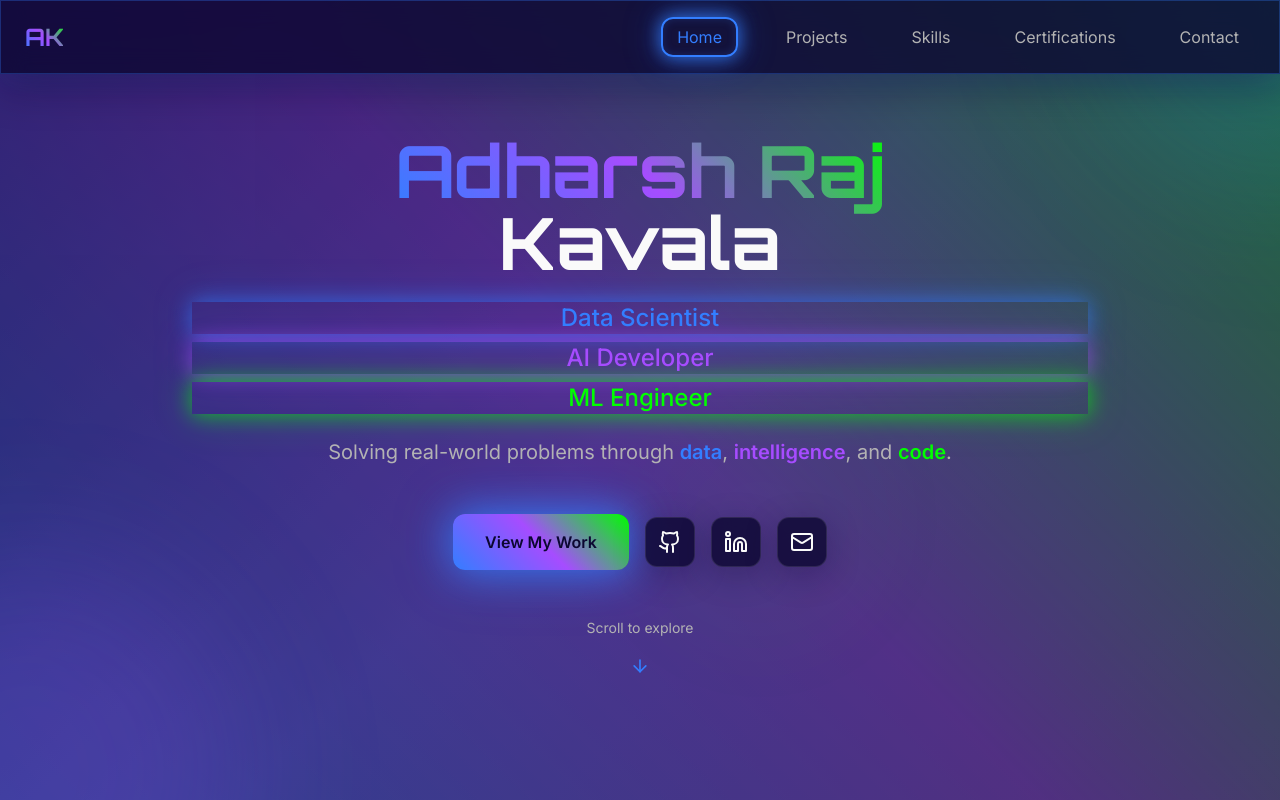
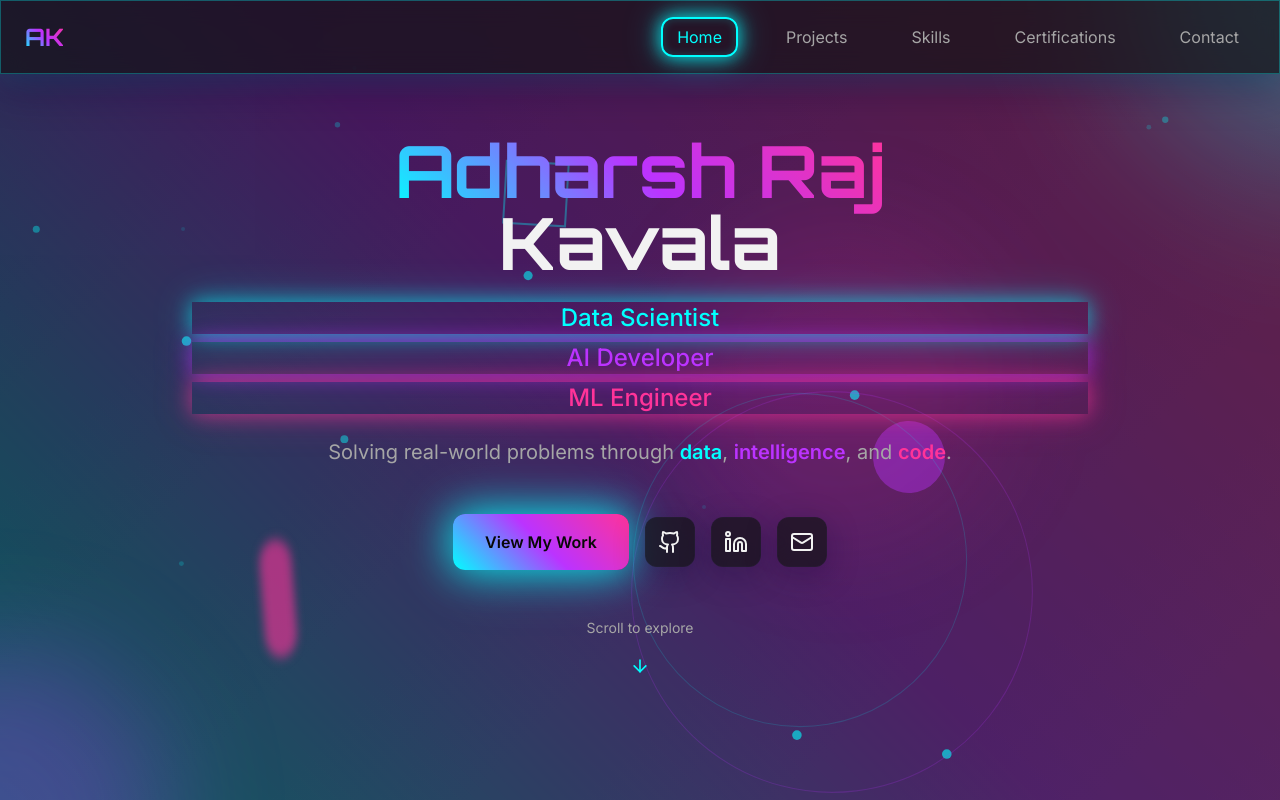
Before and after one commit to adharshraj77/astro-code-lab, a React (Vite) app: page / in a window 1280 px wide. Shown: the top 800 px of the page. Built offline with nearby package versions, Linux system fonts and the light colour scheme.

Commit message:
Refactor: Update theme and animations
Update color theme to darker shades and add more animations to the landing page, including flying and rotating objects. Change the website logo.

```diff
--- a/src/components/Hero.tsx
+++ b/src/components/Hero.tsx
@@ -12,40 +12,140 @@ const Hero = () => {
     <section id="home" className="relative min-h-screen flex items-center justify-center hero-bg overflow-hidden">
       {/* Animated Background Elements */}
       <div className="absolute inset-0 overflow-hidden">
+        {/* Large Floating Orbs */}
         <motion.div
-          className="absolute -top-40 -right-40 w-80 h-80 bg-primary/20 rounded-full blur-3xl"
+          className="absolute -top-40 -right-40 w-80 h-80 bg-primary/30 rounded-full blur-3xl"
           animate={{
-            scale: [1, 1.2, 1],
+            scale: [1, 1.3, 1],
+            rotate: [0, 360],
+            x: [0, 50, 0],
+            y: [0, -30, 0],
+          }}
+          transition={{
+            duration: 15,
+            repeat: Infinity,
+            ease: "easeInOut"
+          }}
+        />
+        <motion.div
+          className="absolute -bottom-40 -left-40 w-96 h-96 bg-secondary/30 rounded-full blur-3xl"
+          animate={{
+            scale: [1.2, 0.8, 1.2],
+            rotate: [0, -360],
+            x: [0, -40, 0],
+            y: [0, 60, 0],
+          }}
+          transition={{
+            duration: 20,
+            repeat: Infinity,
+            ease: "easeInOut"
+          }}
+        />
+        <motion.div
+          className="absolute top-1/3 right-1/4 w-60 h-60 bg-accent/20 rounded-full blur-2xl"
+          animate={{
+            scale: [1, 1.4, 1],
+            opacity: [0.2, 0.7, 0.2],
             rotate: [0, 180, 360],
           }}
           transition={{
-            duration: 20,
+            duration: 12,
+            repeat: Infinity,
+            ease: "easeInOut"
+          }}
+        />
+
+        {/* Floating Geometric Shapes */}
+        <motion.div
+          className="absolute top-1/4 left-1/3 w-16 h-16 border-2 border-primary/50 rotate-45"
+          animate={{
+            rotate: [45, 225, 405],
+            x: [0, 100, 0],
+            y: [0, -50, 0],
+            opacity: [0.3, 0.8, 0.3],
+          }}
+          transition={{
+            duration: 18,
             repeat: Infinity,
             ease: "linear"
           }}
         />
         <motion.div
-          className="absolute -bottom-40 -left-40 w-96 h-96 bg-secondary/20 rounded-full blur-3xl"
+          className="absolute top-2/3 right-1/3 w-12 h-12 bg-secondary/40 rounded-full"
           animate={{
-            scale: [1.2, 1, 1.2],
-            rotate: [360, 180, 0],
+            scale: [1, 1.5, 1],
+            x: [-20, 80, -20],
+            y: [0, -100, 0],
+            rotate: [0, 360],
+          }}
+          transition={{
+            duration: 14,
+            repeat: Infinity,
+            ease: "easeInOut"
+          }}
+        />
+        <motion.div
+          className="absolute bottom-1/4 left-1/4 w-8 h-20 bg-accent/60 rounded-full blur-sm"
+          animate={{
+            rotate: [0, 180, 360],
+            x: [0, -60, 0],
+            y: [0, 40, 0],
+            scaleY: [1, 1.5, 1],
+          }}
+          transition={{
+            duration: 16,
+            repeat: Infinity,
+            ease: "easeInOut"
+          }}
+        />
+
+        {/* Floating Particles */}
+        {Array.from({ length: 15 }).map((_, i) => (
+          <motion.div
+            key={i}
+            className="absolute w-2 h-2 bg-primary/60 rounded-full"
+            style={{
+              left: `${Math.random() * 100}%`,
+              top: `${Math.random() * 100}%`,
+            }}
+            animate={{
+              y: [0, -20, 0],
+              x: [0, Math.random() * 40 - 20, 0],
+              opacity: [0.2, 1, 0.2],
+              scale: [0.5, 1.2, 0.5],
+            }}
+            transition={{
+              duration: 3 + Math.random() * 4,
+              repeat: Infinity,
+              ease: "easeInOut",
+              delay: Math.random() * 2,
+            }}
+          />
+        ))}
+
+        {/* Rotating Rings */}
+        <motion.div
+          className="absolute top-1/2 left-1/2 transform -translate-x-1/2 -translate-y-1/2 w-96 h-96 border border-secondary/20 rounded-full"
+          animate={{
+            rotate: [0, 360],
+            scale: [1, 1.1, 1],
+          }}
+          transition={{
+            duration: 30,
+            repeat: Infinity,
+            ease: "linear"
+          }}
+        />
+        <motion.div
+          className="absolute top-1/2 left-1/2 transform -translate-x-1/2 -translate-y-1/2 w-80 h-80 border border-primary/15 rounded-full"
+          animate={{
+            rotate: [360, 0],
+            scale: [1.1, 1, 1.1],
           }}
           transition={{
             duration: 25,
             repeat: Infinity,
             ease: "linear"
-          }}
-        />
-        <motion.div
-          className="absolute top-1/2 left-1/2 transform -translate-x-1/2 -translate-y-1/2 w-60 h-60 bg-accent/10 rounded-full blur-2xl"
-          animate={{
-            scale: [1, 1.5, 1],
-            opacity: [0.3, 0.6, 0.3],
-          }}
-          transition={{
-            duration: 8,
-            repeat: Infinity,
-            ease: "easeInOut"
           }}
         />
       </div>
--- a/src/index.css
+++ b/src/index.css
@@ -7,45 +7,45 @@ All colors in HSL format for perfect theming control */
 
 @layer base {
   :root {
-    /* Dark Futuristic Base Colors */
-    --background: 248 76% 11%;           /* #0f0c29 */
-    --background-secondary: 248 44% 25%; /* #302b63 */
-    --background-tertiary: 248 28% 19%;  /* #24243e */
-    --foreground: 0 0% 98%;              /* Near white text */
+    /* Ultra Dark Base Colors */
+    --background: 0 0% 3%;               /* Almost black #080808 */
+    --background-secondary: 240 8% 8%;   /* Very dark blue-gray #131318 */
+    --background-tertiary: 240 6% 12%;   /* Slightly lighter dark #1e1e23 */
+    --foreground: 0 0% 95%;              /* Light text */
 
-    /* Glassmorphism Cards */
-    --card: 248 76% 11% / 0.8;           /* Semi-transparent dark */
-    --card-foreground: 0 0% 95%;
-    --card-border: 0 0% 100% / 0.1;      /* Subtle glass border */
+    /* Dark Glassmorphism Cards */
+    --card: 240 8% 8% / 0.7;             /* Semi-transparent very dark */
+    --card-foreground: 0 0% 92%;
+    --card-border: 240 20% 25% / 0.15;   /* Subtle colored border */
 
     /* Popover/Modal */
-    --popover: 248 76% 8%;               /* Darker for modals */
-    --popover-foreground: 0 0% 98%;
+    --popover: 0 0% 2%;                  /* Near black for modals */
+    --popover-foreground: 0 0% 95%;
 
-    /* Neon Electric Blue Primary */
-    --primary: 218 100% 60%;             /* Electric blue #0099ff */
-    --primary-glow: 218 100% 70%;        /* Lighter blue for glow */
-    --primary-foreground: 0 0% 2%;       /* Dark text on blue */
+    /* Cyberpunk Cyan Primary */
+    --primary: 180 100% 50%;             /* Bright cyan #00ffff */
+    --primary-glow: 180 100% 60%;        /* Lighter cyan for glow */
+    --primary-foreground: 0 0% 5%;       /* Dark text on cyan */
 
-    /* Neon Violet Secondary */
-    --secondary: 270 100% 65%;           /* Neon violet #8a2be2 */
-    --secondary-glow: 270 100% 75%;      /* Lighter violet */
-    --secondary-foreground: 0 0% 98%;
+    /* Electric Purple Secondary */
+    --secondary: 280 100% 60%;           /* Electric purple #9933ff */
+    --secondary-glow: 280 100% 70%;      /* Lighter purple */
+    --secondary-foreground: 0 0% 95%;
 
-    /* Neon Green Accent */
-    --accent: 120 100% 50%;              /* Neon green #00ff00 */
-    --accent-glow: 120 100% 60%;         /* Lighter green glow */
+    /* Neon Pink Accent */
+    --accent: 330 100% 60%;              /* Hot pink #ff3399 */
+    --accent-glow: 330 100% 70%;         /* Lighter pink glow */
     --accent-foreground: 0 0% 5%;
 
     /* Muted Dark Elements */
-    --muted: 248 44% 15%;                /* Darker muted */
-    --muted-foreground: 0 0% 70%;        /* Light gray text */
+    --muted: 240 6% 10%;                 /* Very dark muted */
+    --muted-foreground: 0 0% 65%;        /* Light gray text */
 
     /* Form Elements */
-    --input: 248 44% 15%;                /* Dark input bg */
-    --input-border: 0 0% 100% / 0.2;     /* Glowing input border */
-    --border: 0 0% 100% / 0.15;          /* General borders */
-    --ring: 218 100% 60%;                /* Focus ring = primary */
+    --input: 240 8% 8%;                  /* Very dark input bg */
+    --input-border: 180 100% 50% / 0.3;  /* Cyan glowing border */
+    --border: 240 20% 25% / 0.2;         /* Subtle colored borders */
+    --ring: 180 100% 50%;                /* Cyan focus ring */
 
     /* Status Colors */
     --destructive: 0 84% 60%;            /* Red for errors */
@@ -59,9 +59,9 @@ All colors in HSL format for perfect theming control */
     --border-radius: 0.75rem;            /* Rounded corners */
 
     /* Gradients */
-    --gradient-primary: linear-gradient(135deg, hsl(248, 76%, 11%), hsl(248, 44%, 25%), hsl(248, 28%, 19%));
-    --gradient-neon: linear-gradient(45deg, hsl(218, 100%, 60%), hsl(270, 100%, 65%), hsl(120, 100%, 50%));
-    --gradient-card: linear-gradient(135deg, hsl(248, 76%, 11% / 0.9), hsl(248, 44%, 15% / 0.7));
+    --gradient-primary: linear-gradient(135deg, hsl(0, 0%, 3%), hsl(240, 8%, 8%), hsl(240, 6%, 12%));
+    --gradient-neon: linear-gradient(45deg, hsl(180, 100%, 50%), hsl(280, 100%, 60%), hsl(330, 100%, 60%));
+    --gradient-card: linear-gradient(135deg, hsl(240, 8%, 8% / 0.8), hsl(240, 6%, 12% / 0.6));
 
     --radius: 0.75rem;
 
```
Also changed, not shown: 1 other file (tests, documents, lock files or other folders).
